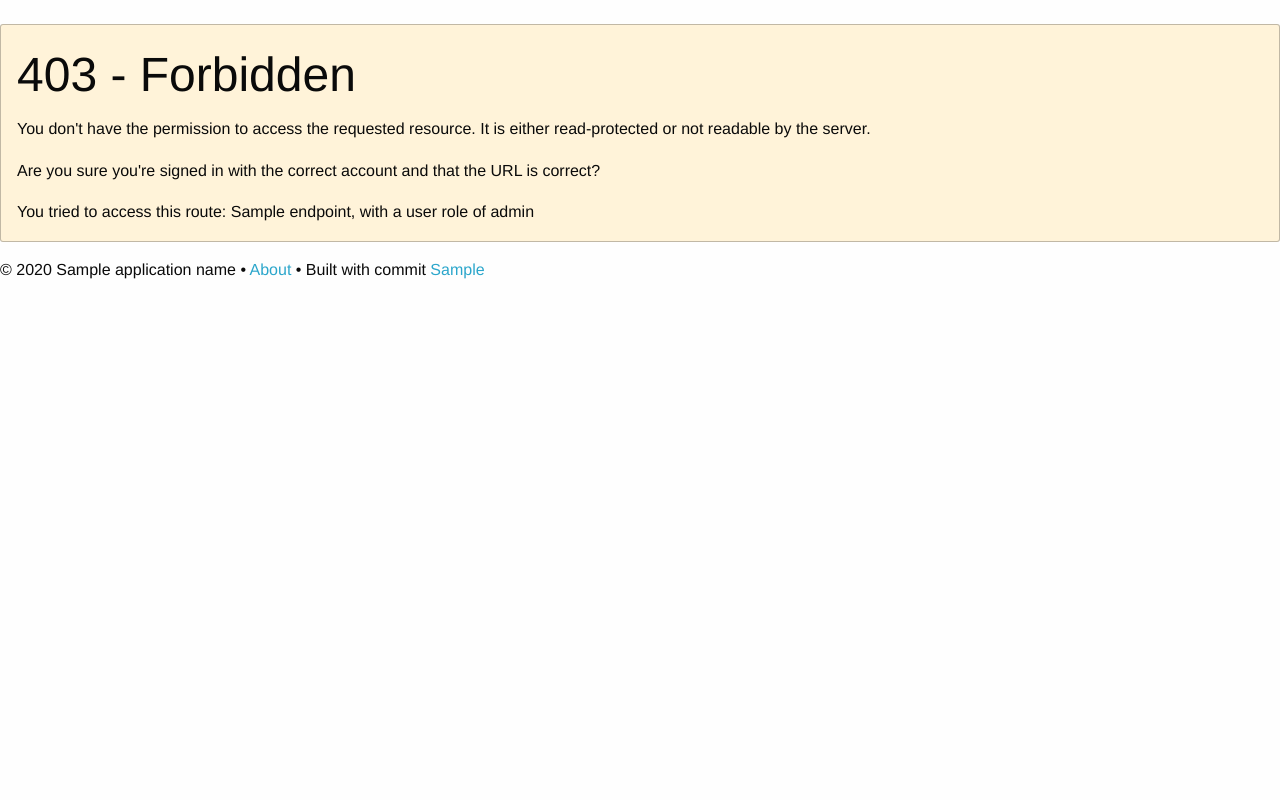
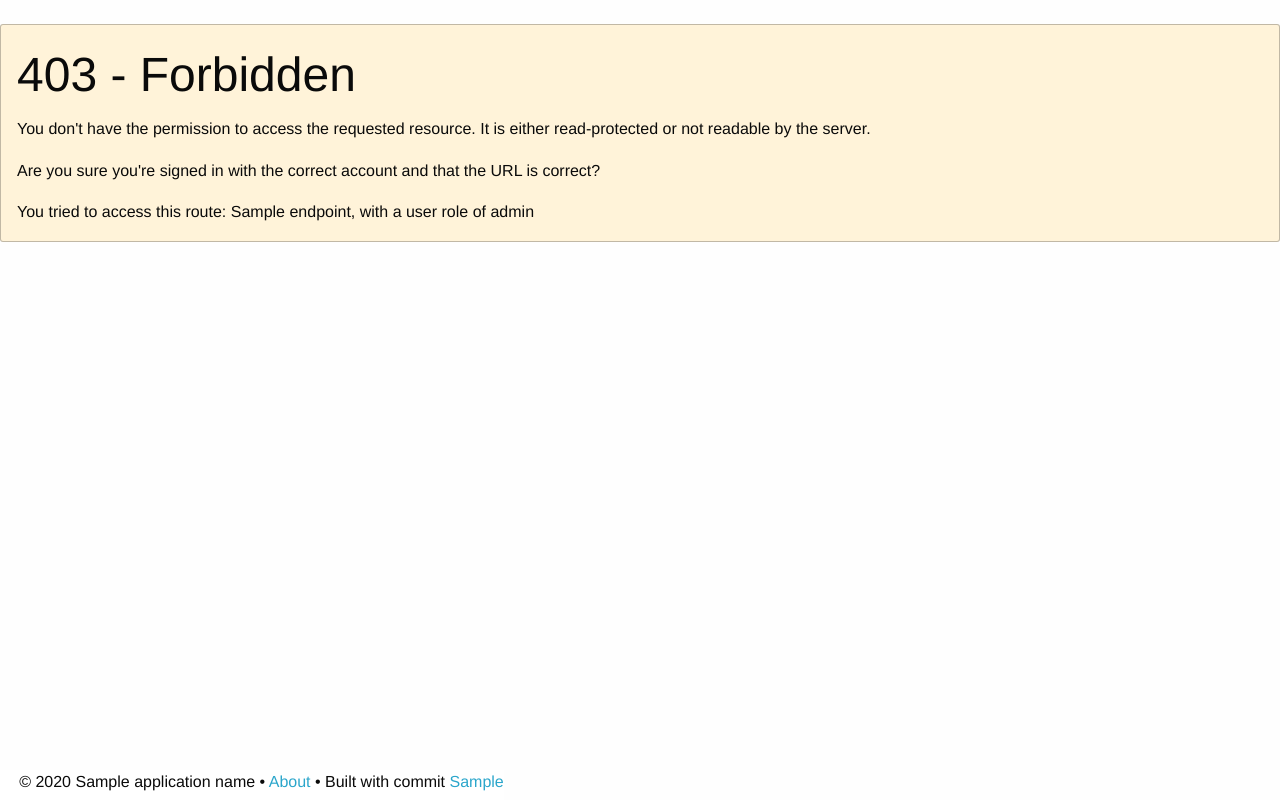
Before and after one commit to CCExtractor/sample-platform, a Python web app: template templates/403.html in a window 1280 px wide. Run offline with Jinja, Linux system fonts and the light colour scheme; the template is opened without the code that fills it: most values are stand-ins (such as "Sample title", 1, 10 or a date in 2020); some libraries are stand-ins or nearby versions.

Commit message:
Update app.css

```diff
--- a/static/css/app.css
+++ b/static/css/app.css
@@ -334,6 +334,10 @@ section,
 summary {
     display: block;
     padding-bottom: 0.5%;
+    padding-inline-start: 1.5%;
+    position:fixed;
+    bottom:0;
+    background-color: white;
 }
 
 .row {
@@ -442,4 +446,5 @@ input.toggle-round:checked + label:after {
 
 .flow {
     display: flow-root;
+    padding-bottom: 50px;
 }
```
